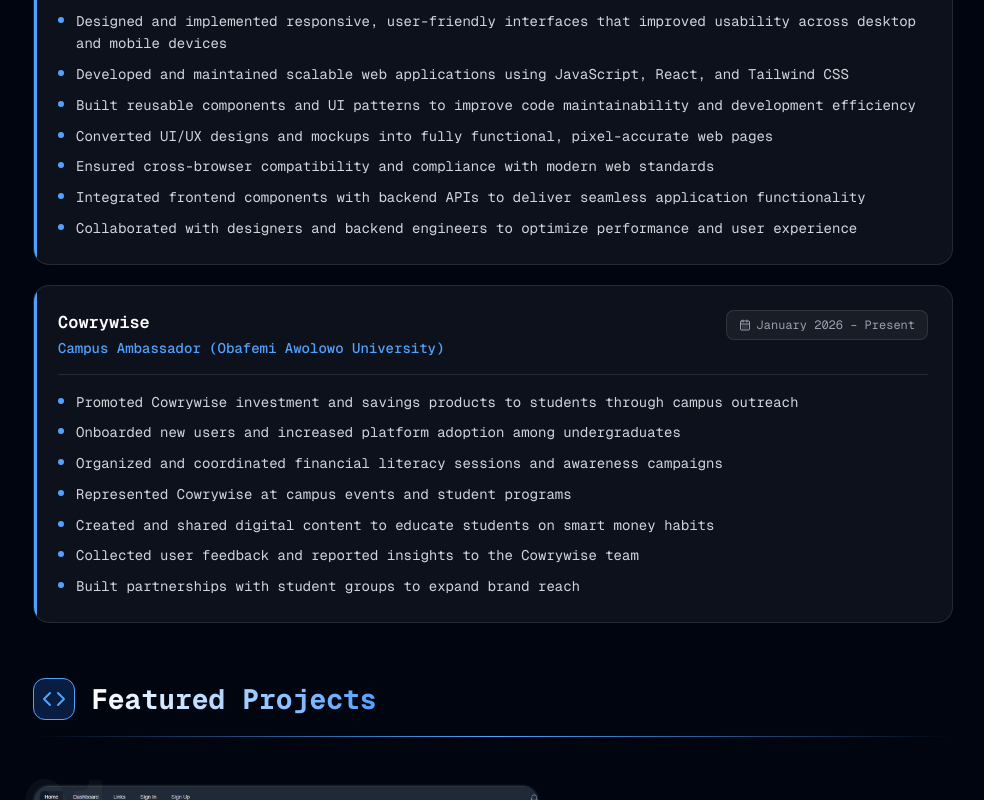
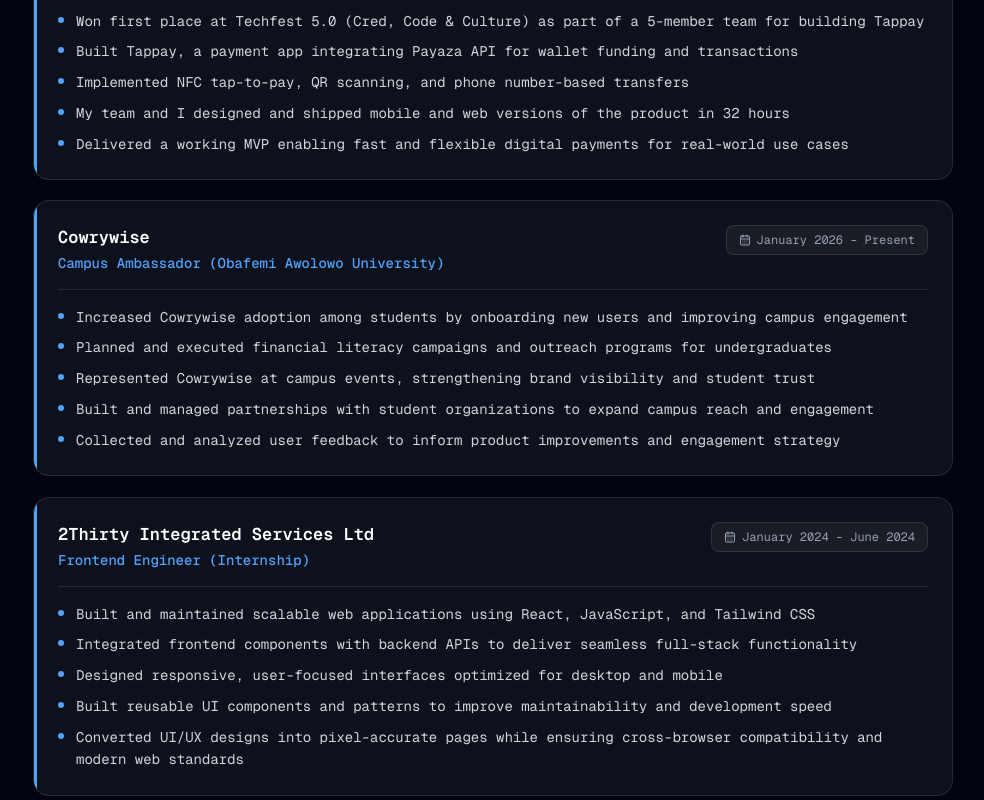
Before and after one commit to Modred14/my-web, a Next.js app: page / in a window 1280 px wide. Shown: the part 680-1480 px from the top of the page, without its empty margins (147-1131 px from the left). Built offline with nearby package versions, Linux system fonts and the light colour scheme; no server answers.

Commit message:
update conversation

```diff
--- a/src/app/globals.css
+++ b/src/app/globals.css
@@ -64,6 +64,35 @@ html {
     0 0 8px 2px #3b82f6cc,
     0 0 18px 4px #3b82f666;
 }
+@keyframes revealFloat {
+  0% {
+    opacity: 0;
+    transform: translate3d(0, 10px, 0);
+  }
+
+  40% {
+    opacity: 1;
+    transform: translate3d(0, 18px, 0);
+  }
+
+  65% {
+    transform: translate3d(0, 18px, 0);
+  }
+
+  80% {
+    transform: translate3d(0, -6px, 0); /* soft overshoot */
+  }
+
+  100% {
+    opacity: 1;
+    transform: translate3d(0, 0px, 0);
+  }
+}
+
+.reveal-float {
+  animation: revealFloat 850ms cubic-bezier(0.22, 1, 0.36, 1) both;
+  will-change: transform, opacity;
+}
 
 body {
   background: var(--background);
--- a/src/app/page.jsx
+++ b/src/app/page.jsx
@@ -21,6 +21,7 @@ import GradientDivider from "@/components/GradientDivider";
 import RevealLeft from "./revealfrleft";
 import RevealRight from "./revealfright";
 import RevealChill from "./revealchill";
+import RevealChillDown from "./revealchillDown";
 
 export default function Home() {
   const [currentTime, setCurrentTime] = useState("");
@@ -43,17 +44,15 @@ export default function Home() {
   const userPic = "/Favour-Omirin.jpg";
   const journey = [
     {
-      workplace: "2Thirty Integrated Services Ltd",
-      position: "Frontend Engineer (Internship)",
-      duration: "January 2024 – June 2024",
+      workplace: "Techfest 5.0 Hackathon",
+      position: "First Place Winner (Contributor)",
+      duration: "May 2026",
       impact: [
-        "Designed and implemented responsive, user-friendly interfaces that improved usability across desktop and mobile devices",
-        "Developed and maintained scalable web applications using JavaScript, React, and Tailwind CSS",
-        "Built reusable components and UI patterns to improve code maintainability and development efficiency",
-        "Converted UI/UX designs and mockups into fully functional, pixel-accurate web pages",
-        "Ensured cross-browser compatibility and compliance with modern web standards",
-        "Integrated frontend components with backend APIs to deliver seamless application functionality",
-        "Collaborated with designers and backend engineers to optimize performance and user experience",
+        "Won first place at Techfest 5.0 (Cred, Code & Culture) as part of a 5-member team for building Tappay",
+        "Built Tappay, a payment app integrating Payaza API for wallet funding and transactions",
+        "Implemented NFC tap-to-pay, QR scanning, and phone number-based transfers",
+        "My team and I designed and shipped mobile and web versions of the product in 32 hours",
+        "Delivered a working MVP enabling fast and flexible digital payments for real-world use cases",
       ],
     },
     {
@@ -61,15 +60,26 @@ export default function Home() {
       position: "Campus Ambassador (Obafemi Awolowo University)",
       duration: "January 2026 – Present",
       impact: [
-        "Promoted Cowrywise investment and savings products to students through campus outreach",
-        "Onboarded new users and increased platform adoption among undergraduates",
-        "Organized and coordinated financial literacy sessions and awareness campaigns",
-        "Represented Cowrywise at campus events and student programs",
-        "Created and shared digital content to educate students on smart money habits",
-        "Collected user feedback and reported insights to the Cowrywise team",
-        "Built partnerships with student groups to expand brand reach",
+        "Increased Cowrywise adoption among students by onboarding new users and improving campus engagement",
+        "Planned and executed financial literacy campaigns and outreach programs for undergraduates",
+        "Represented Cowrywise at campus events, strengthening brand visibility and student trust",
+        "Built and managed partnerships with student organizations to expand campus reach and engagement",
+        "Collected and analyzed user feedback to inform product improvements and engagement strategy",
       ],
     },
+    {
+      workplace: "2Thirty Integrated Services Ltd",
+      position: "Frontend Engineer (Internship)",
+      duration: "January 2024 – June 2024",
+      impact: [
+        "Built and maintained scalable web applications using React, JavaScript, and Tailwind CSS",
+        "Integrated frontend components with backend APIs to deliver seamless full-stack functionality",
+        "Designed responsive, user-focused interfaces optimized for desktop and mobile",
+        "Built reusable UI components and patterns to improve maintainability and development speed",
+        "Converted UI/UX designs into pixel-accurate pages while ensuring cross-browser compatibility and modern web standards",
+      ],
+    },
+
     // {
     //   workplace: "",
     //   position: "",
@@ -295,7 +305,7 @@ export default function Home() {
     <PageLoader>
       <AnalyticsTracker />
 
-      <div className="flex justify-center bg-[#01050f] text-gray-200 text-base relative overflow-x-hidden">
+      <div className="flex justify-center bg-[#01050f] text-gray-200 text-base relative overflow-hidden">
         {" "}
         <div className="w-full bg-[#01050f]/50 backdrop-blur-2xl fixed z-100">
           <div className="fixed top-[-20vh] left-[-10vw] w-[600px] h-[600px] bg-blue-600/2 rounded-full blur-[120px] pointer-events-none z-0" />
@@ -691,7 +701,7 @@ export default function Home() {
 
               <div className="pt-12 grid md:grid-cols-2 gap-6 items-stretch">
                 {educations.map((education, index) => (
-                  <RevealChill key={index} delay={index * 70}>
+                  <RevealChill key={index} delay={index * 50}>
                     <div
                       key={index}
                       className="group relative h-full flex flex-col rounded-2xl overflow-hidden
@@ -800,7 +810,7 @@ export default function Home() {
 
               <div className="pt-12 grid md:grid-cols-2 gap-6 items-stretch">
                 {compliments.map((compliment, index) => (
-                  <RevealChill key={index} delay={index * 70}>
+                  <RevealChill key={index} delay={index * 50}>
                     <div
                       key={index}
                       className="group relative h-full flex flex-col rounded-2xl overflow-hidden
@@ -921,6 +931,7 @@ export default function Home() {
           </div>
 
           <footer className="mt-16 -mb-20 border-t border-white/10 ">
+            <Reveal>
               <div className="max-w-5xl mx-auto px-6 py-12">
                 {/* Top row: Brand + Nav */}
                 <div className="flex flex-col md:flex-row md:items-center justify-between gap-8 mb-10">
@@ -995,6 +1006,7 @@ export default function Home() {
                   </div>
                 </div>
               </div>
+            </Reveal>
           </footer>
         </div>
       </div>
--- /dev/null
+++ b/src/app/revealchillDown.jsx
@@ -0,0 +1,45 @@
+"use client";
+import { useEffect, useRef, useState } from "react";
+
+export default function RevealChillBounce({
+  children,
+  className = "",
+  once = true,
+  rootMargin = "0px 0px -5% 0px",
+  delay = 0,
+}) {
+  const ref = useRef(null);
+  const [shown, setShown] = useState(false);
+
+  useEffect(() => {
+    const el = ref.current;
+    if (!el) return;
+
+    const obs = new IntersectionObserver(
+      ([entry]) => {
+        if (entry.isIntersecting) {
+          setTimeout(() => setShown(true), delay);
+          if (once) obs.disconnect();
+        } else if (!once) {
+          setShown(false);
+        }
+      },
+      { threshold: 0.15, rootMargin }
+    );
+
+    obs.observe(el);
+    return () => obs.disconnect();
+  }, [once, rootMargin, delay]);
+
+  return (
+    <div
+      ref={ref}
+      className={[
+        className,
+        shown ? "reveal-float" : "opacity-0 translate-y-2",
+      ].join(" ")}
+    >
+      {children}
+    </div>
+  );
+}
```
Lines whose indentation alone changed are shown as unchanged.
